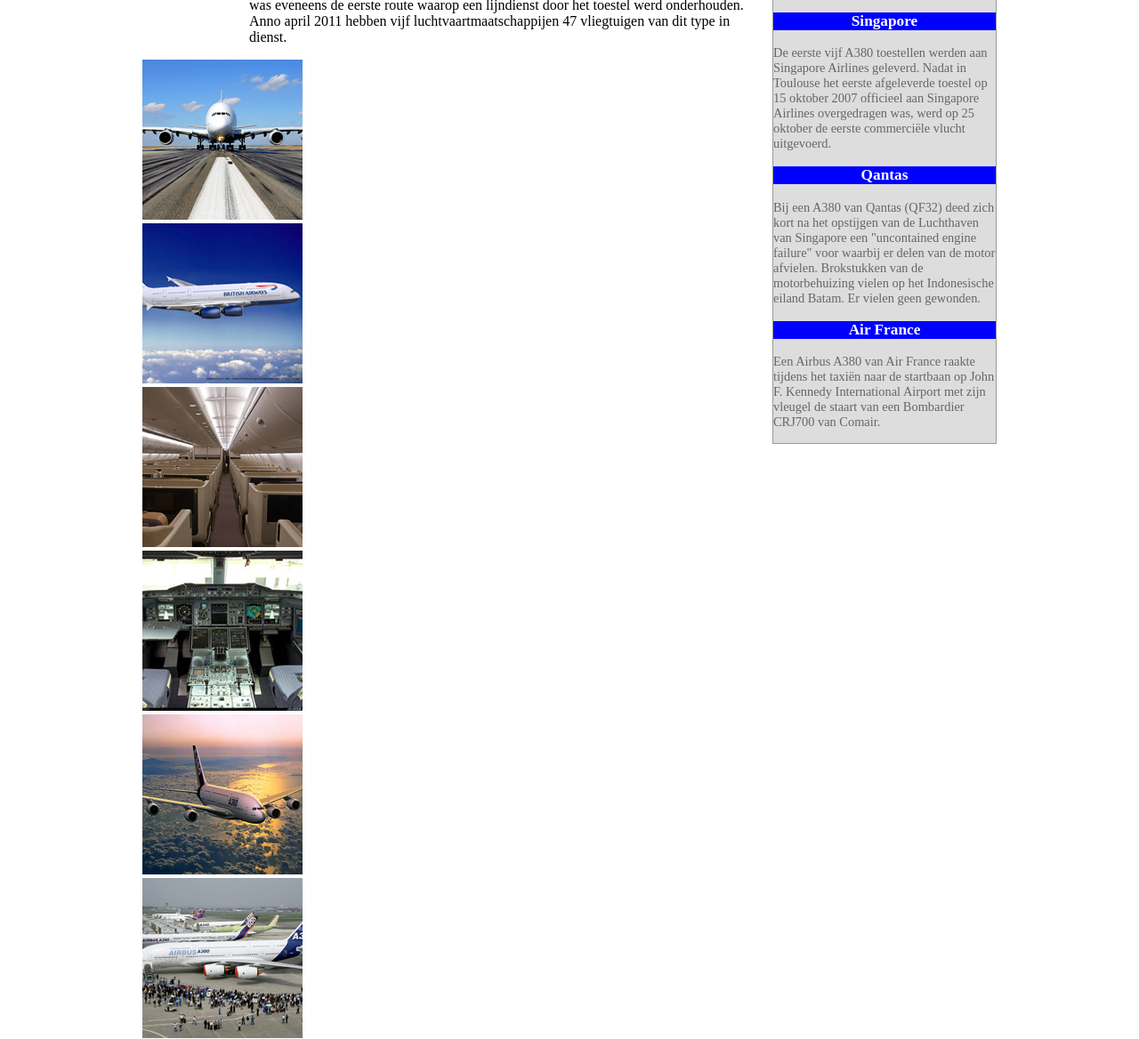
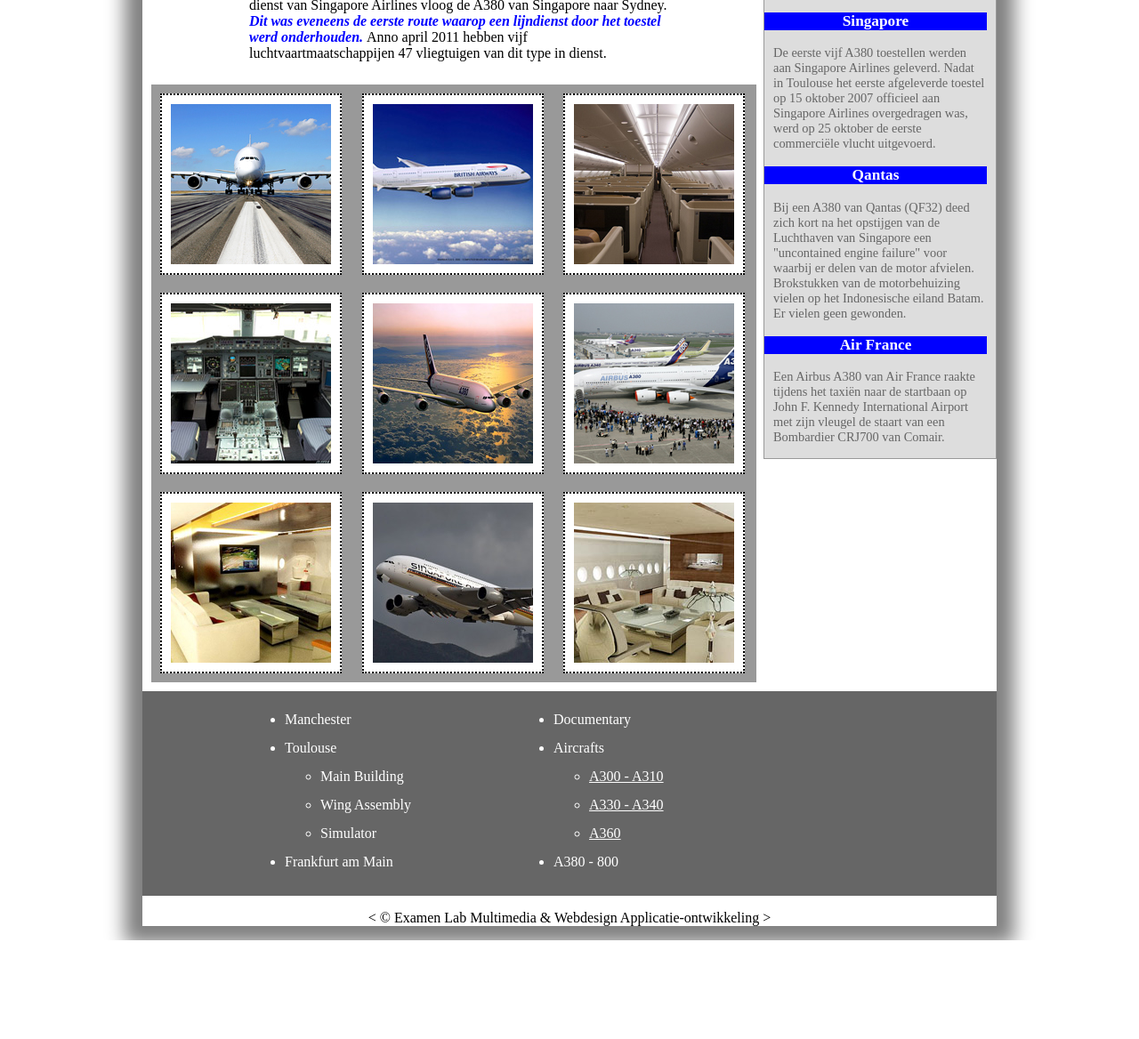
Before and after one commit to CedricDepre/WebDevelopment, a plain HTML site: page labo9/opdracht2/airbus.html in a window 1280 px wide. Shown: the part 375-1543 px from the top of the page at 89% size. After the commit the page ends 1432 px from the top, so only its background shows below. Drawn offline with Linux system fonts and the light colour scheme.

Commit message:
labo9 part2

```diff
--- a/labo9/opdracht2/airbus.html
+++ b/labo9/opdracht2/airbus.html
@@ -54,7 +54,7 @@
 		</div>
 		</article>
 		<section>
-		<div> <!-- gallery -->
+		<div class="galery"> <!-- gallery -->
 			<div class="foto">
 			  <img src="fotos/A380Grond.JPG" alt="Foto vliegtuig op de grond" />
 			</div>
@@ -88,8 +88,8 @@
 	</main>
 
     <footer> <!-- bottom -->
-
-		<div> <!-- block -->
+	<section>
+		<article> <!-- block -->
 			<ul>
 			  <li> Manchester </li>
 			  <li> Toulouse
@@ -100,9 +100,9 @@
 				  </ul> </li>
 			   <li> Frankfurt am Main </li>
 			</ul>
-		</div>
+		</article>
 
-		<div> <!-- block -->
+		<article> <!-- block -->
 			<ul>
 			  <li> Documentary </li>
 			  <li> Aircrafts
@@ -113,12 +113,12 @@
 				  </ul> </li>
 			   <li> A380 - 800 </li>
 			</ul>
-		</div>
-    </footer>
+		</article>
 
+	</section>
 	<div> <!-- copyright -->
 		<p>< © Examen Lab Multimedia &amp; Webdesign Applicatie-ontwikkeling ></p>
 	</div>
-
+	</footer>
 </body>
 </html>
--- a/labo9/opdracht2/css/css.css
+++ b/labo9/opdracht2/css/css.css
@@ -1,12 +1,18 @@
 body{
     width: 960px;
     margin: auto;
+    box-shadow: grey 0 0 20px 20px
 }
 header{
     height: 200px;
     background: url("../fotos/bgsky3.jpg");
     text-align: center;
     color: darkblue;
+}
+span{
+    color: blue;
+    font-weight: bold;
+    font-style: italic;
 }
 header img{
     float: right;
@@ -33,6 +39,10 @@ aside{
     border: #999999 1px solid;
     color: #666666;
     font-size: 0.9em;
+    padding-right: 10px;
+}
+aside p{
+    padding-left: 10px;
 }
 aside h3{
     color: white;
@@ -43,6 +53,10 @@ aside h3{
 main{
     width: 700px;
 }
+main article{
+    display: grid;
+    grid-template-columns: auto auto auto;
+}
 main article div:first-child{
     display: inline-block;
     float: left;
@@ -52,4 +66,52 @@ main article div:nth-child(2){
     display: inline-block;
     float: right;
     width: calc(100% - 80px - 40px);
+    margin-left: 20px;
 }
+
+.galery{
+    display: grid;
+    grid-template-columns: auto auto auto;
+    margin: 10px 10px;
+    background-color: #999999;
+
+}
+
+.galery .foto{
+    height: 180px;
+    width: 180px;
+    background: white;
+    margin: 10px;
+    padding: 10px;
+    border: black dotted 2px;
+
+}
+footer section{
+    height: 230px;
+    background-color: #666666;
+    color: white;
+}
+footer article{
+    line-height: 2em;
+    color: white;
+}
+footer article:first-child{
+    display: inline-block;
+    float: left;
+    margin-left: 120px;
+}
+footer article:nth-child(2){
+   display: inline-block;
+    float: left;
+    margin-left: 120px;
+    text-decoration-style: unset;
+}
+footer article:nth-child(2) a{
+    color: white;
+}
+footer article:nth-child(2) a:hover{
+    color: red;
+}
+footer div{
+    text-align: center;
+}
```
